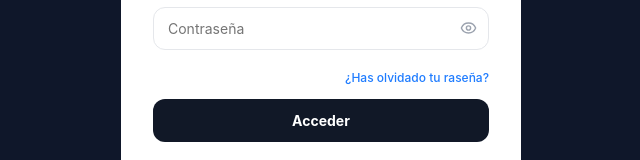
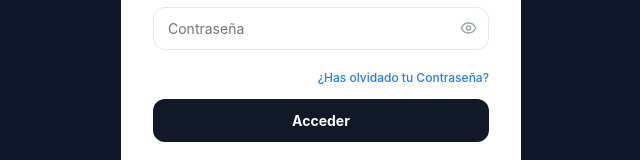
Before and after one commit to serfont02-prog/oplora-frontend, a Next.js app: page /app/login in a window 1280 px wide. Shown: the part 413-573 px from the top of the page, without its empty margins (319-959 px from the left). Built offline with nearby package versions, Linux system fonts and the light colour scheme; no server answers.

Commit message:
Revision OPLOS

```diff
--- a/src/app/app/login/page.tsx
+++ b/src/app/app/login/page.tsx
@@ -124,11 +124,11 @@ export default function LoginPage() {
           </div>
 
          <div
-  onClick={() => { console.log('Click en olvidé contraseña'); window.location.href = '/app/recuperar-password'; }}
-  style={{ fontSize: 12, color: '#1F7CFF', cursor: 'pointer', fontWeight: 500, textAlign: 'right' }}
->
-  ¿Has olvidado tu raseña?
-</div>
+          onClick={() => { console.log('Click en olvidé contraseña'); window.location.href = '/app/recuperar-password'; }}
+          style={{ fontSize: 12, color: '#1F7CFF', cursor: 'pointer', fontWeight: 500, textAlign: 'right' }}
+        >
+          ¿Has olvidado tu Contraseña?
+        </div>
 
           {error && <div style={{ color: '#dc2626', fontSize: 12, background: '#fef2f2', borderRadius: 10, padding: '8px 12px' }}>{error}</div>}
 
--- a/src/lib/oplo.ts
+++ b/src/lib/oplo.ts
@@ -1,4 +1,4 @@
-const OPLO_BASE_URL = 'https://vvjvjbkjiwxwwiquskrp.supabase.co/storage/v1/object/public/oplo-mascota/oplo-1.jpg';
+const OPLO_BASE_URL = 'https://vvjvjbkjiwxwwiquskrp.supabase.co/storage/v1/object/public/oplo-mascota';
 
 export function getOploUrl(nivel: number): string {
   const nivelValido = Math.min(5, Math.max(1, nivel || 1));
```
